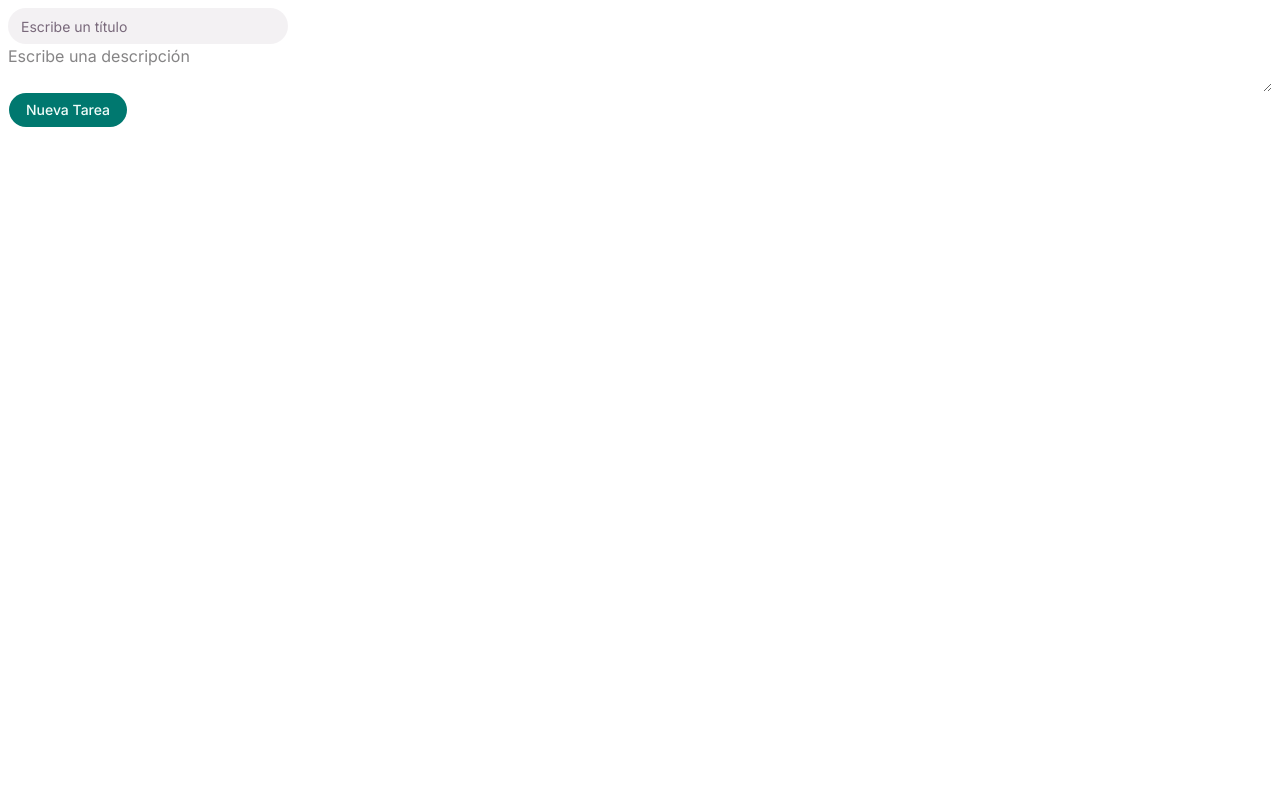
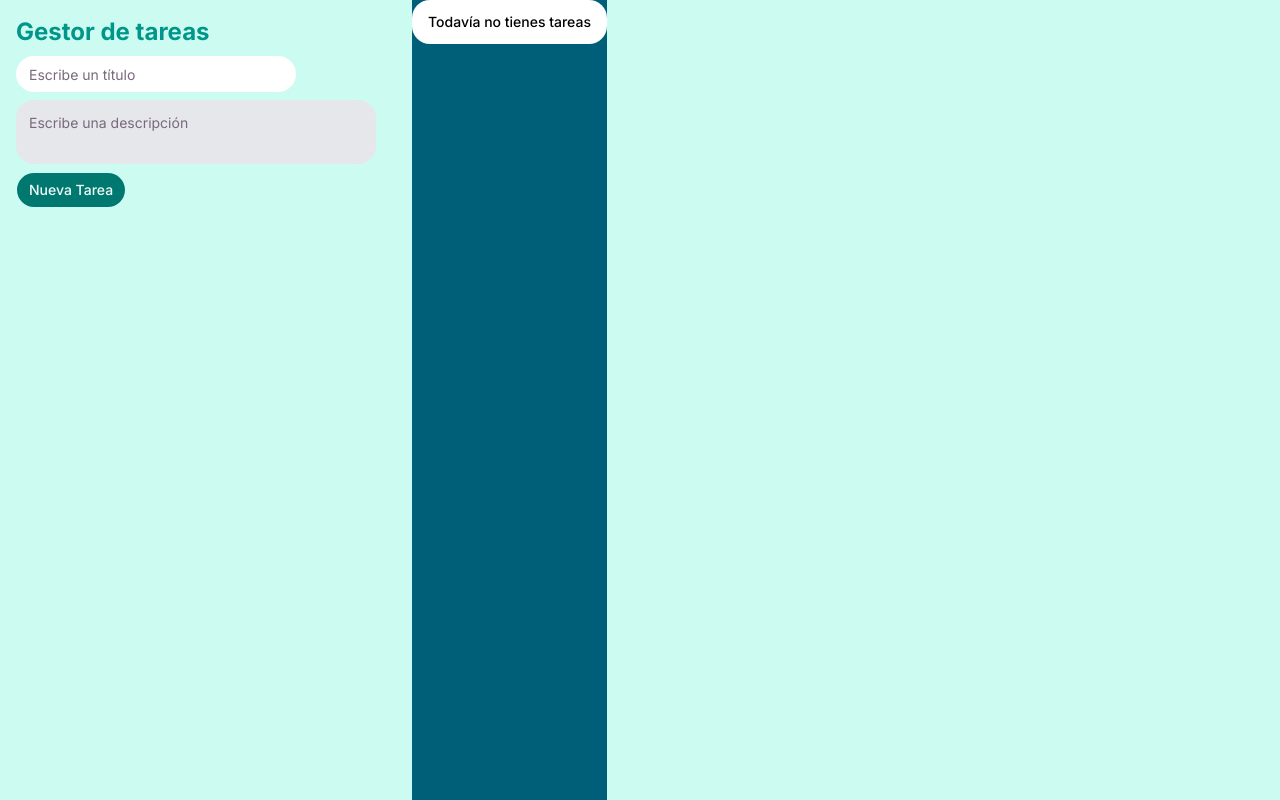
Before and after one commit to Elena-Alvarez-Campos/react_proyect, a Next.js app: page / in a window 1280 px wide. Built offline with nearby package versions, Linux system fonts and the light colour scheme.

Commit message:
sin estilo

```diff
--- a/app/components/gestorTareas/Tablon.tsx
+++ b/app/components/gestorTareas/Tablon.tsx
@@ -2,6 +2,22 @@
 import { Button } from "@/components/ui/button"
 import {useState} from "react";
 import { Input } from "@/components/ui/input"
+import { Textarea } from "@/components/ui/textarea"
+import {
+  Card,
+  CardAction,
+  CardContent,
+  CardDescription,
+  CardFooter,
+  CardHeader,
+  CardTitle,
+} from "@/components/ui/card"
+import {
+  Alert,
+  AlertAction,
+  AlertDescription,
+  AlertTitle,
+} from "@/components/ui/alert"
 type Tarea={
     id:number,
     titulo: string,
@@ -13,10 +29,15 @@ export default function Tablon(){
     const [titulo, setTitulo] = useState("")//título que empieza vacío
     const [descripcion, setDescripcion] = useState("")//descripción qiue empieza vacío
     const [tarea, setTareas] = useState<Tarea[]>([])//array tareas creadas que empieza vacío
+    const [advertencia,setAdvert]=useState(false)
+    const [vacio,setvacio]=useState(true)
     function anadirTarea() {
         if (titulo.trim() === "" || descripcion.trim() === "") {
+            setAdvert(true)
             return
         }
+        setvacio(false)
+        setAdvert(false)
         const nuevaTarea: Tarea={
             id: Date.now(),
             titulo: titulo.trim(),
@@ -28,20 +49,38 @@ export default function Tablon(){
         setTitulo("")
         setDescripcion("")
     }
+    //#00786f
+    return(<div className="pl-3 flex flex-row min-h-screen bg-teal-100">
+        <div className=" w-100">
+            <h1 className="p-1 pt-4 text-2xl font-bold text-teal-600">Gestor de tareas</h1>
+            <div>
+                <Input className="max-w-70 m-1 bg-white" value={titulo} placeholder="Escribe un título" onChange={e => setTitulo(e.target.value)}></Input>
+                <Textarea className="max-w-90 m-1 bg-gray-200" value={descripcion} placeholder="Escribe una descripción" onChange={e => setDescripcion(e.target.value)}></Textarea>
 
-    return(<div className="p-2">
-        <div className="flex flex-col">
-            <Input className="max-w-70" value={titulo} placeholder="Escribe un título" onChange={e => setTitulo(e.target.value)}></Input>
-            <textarea value={descripcion} placeholder="Escribe una descripción" onChange={e => setDescripcion(e.target.value)}></textarea>
-            <Button  className="max-w-30" onClick={anadirTarea}>Nueva Tarea</Button>
+                <Button  className="max-w-30 m-1" onClick={anadirTarea}>Nueva Tarea</Button>
+                <Alert variant="destructive" className={`max-w-md border-0 ${advertencia ? 'block' : 'hidden'}`}>
+                    <AlertTitle>No puedes dejar ningún campo vacío</AlertTitle>
+                </Alert>
+            </div>
         </div>
-        <div>
-            <div>{tarea.map((tarea) => (
-            <div key={tarea.id}>
-                <h2>{tarea.titulo}</h2>
-                <p>{tarea.descripcion}</p>
+
+        <div className="bg-cyan-800">
+            <div >
+            <Alert variant="destructive" className={`max-w-md border-0 ${vacio ? 'block' : 'hidden'}`}>
+                <AlertTitle className="text-black">Todavía no tienes tareas</AlertTitle>
+            </Alert>
             </div>
-        ))}</div>
+            <div >{tarea.map((tarea) => (
+                <div key={tarea.id}>
+                <Card className="min-w-50 m-3 p-4 pl-4 h-auto">
+                    <div >
+                        <CardTitle pl-1>{tarea.titulo}</CardTitle>
+                        <Textarea  id="textarea-disabled" disabled className="cursor-pointer">{tarea.descripcion}</Textarea>
+
+                    </div>
+                </Card>
+                </div>
+            ))}</div>
         </div>
     </div>)
 }
```
